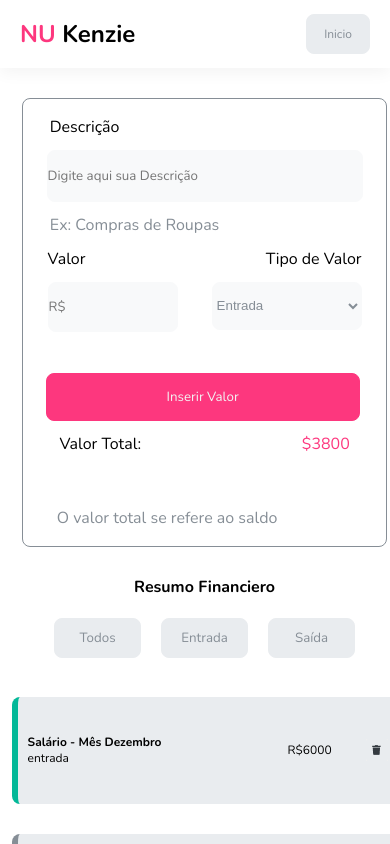
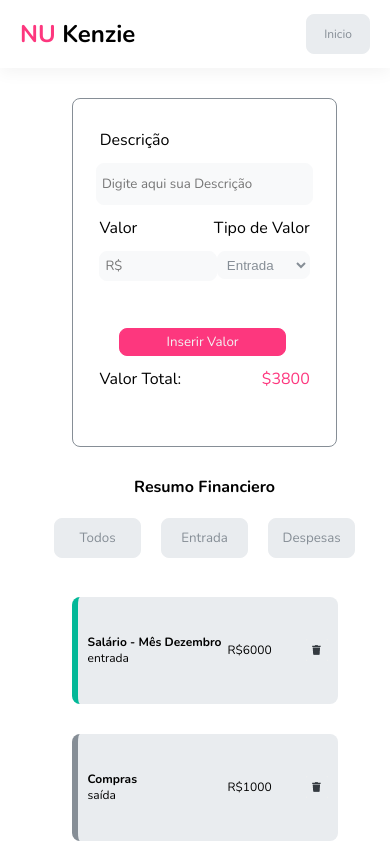
Before and after one commit to Kenzie-Academy-Brasil-Developers/react-entrega-s1-template-nu-kenzie-juorlando, a React (Create React App) app: page / in a window 390 px wide. Both pictures are taken after a click on the button "Iniciar". Shown: the top 844 px of the page. Built offline with nearby package versions, Linux system fonts and the light colour scheme.

Commit message:
Correções

```diff
--- a/src/components/HomeForm/index.jsx
+++ b/src/components/HomeForm/index.jsx
@@ -58,7 +58,7 @@ export const Form = ({ listAll, tipyList, addCard, removeCard }) => {
         />
         <select
           className="select"
-          defaultValue={formCard.tipo}
+          value={formCard.tipo}
           onChange={(event) =>
             setFormCard({ ...formCard, tipo: event.target.value })
           }
--- a/src/components/TipyValue/index.jsx
+++ b/src/components/TipyValue/index.jsx
@@ -33,7 +33,7 @@ export const TypeValue = ({
             key={tipyList[1].value}
             onClick={() => setFilter(tipyList[1].value)}
           >
-            {tipyList[1].label}
+            Despesas
           </button>
         </a>
       </ul>
--- a/src/stylles/form.css
+++ b/src/stylles/form.css
@@ -18,6 +18,7 @@
   border: solid 1px #f8f9fa;
   border-radius: 8px;
   color: #868e96;
+  padding-left: 5px;
 }
 
 .description {
@@ -49,6 +50,7 @@
   border: solid 1px #f8f9fa;
   border-radius: 8px;
   color: #868e96;
+  padding-left: 5px;
 }
 
 .select {
@@ -58,6 +60,7 @@
   border: solid 1px #f8f9fa;
   border-radius: 8px;
   color: #868e96;
+  padding-left: 5px;
 }
 
 .option {
@@ -91,7 +94,7 @@
 
 .div-valor-total {
   width: 363px;
-  height: 96px;
+  height: 70px;
   display: flex;
   flex-direction: column;
   justify-content: center;
@@ -112,6 +115,154 @@
 .valor-total-text {
   color: #868e96;
   padding-right: 75px;
+}
+
+@media (max-width: 900px) {
+  .container {
+    width: 100%;
+    max-width: 1100px;
+    margin: 0 auto;
+  }
+
+  .form {
+    width: 263px;
+    height: 347px;
+  }
+
+  .description-exemple {
+    display: none;
+  }
+
+  .description {
+    padding-left: 100px;
+    padding-top: 30px;
+  }
+
+  .input-name {
+    width: 80%;
+    height: 50px;
+  }
+
+  .div-title-input-select {
+    width: 80%;
+  }
+
+  .div-input-select {
+    width: 80%;
+    height: 79px;
+  }
+
+  .input-valor {
+    width: 60%;
+    height: 28px;
+  }
+
+  .select {
+    width: 50%;
+    height: 28px;
+  }
+
+  .option {
+    width: 50%;
+    height: 28px;
+  }
+
+  .div-button {
+    width: 80%;
+  }
+
+  .button-submit {
+    width: 80%;
+    height: 28px;
+  }
+
+  .div-valor-total {
+    width: 100%;
+    height: 96px;
+  }
+
+  .div-valor-total-title {
+    width: 80%;
+    height: 100%;
+  }
+
+  .valor-total-text {
+    display: none;
+  }
+}
+
+@media (max-width: 450px) {
+  .container {
+    width: 100%;
+    max-width: 1100px;
+    margin: 0 auto;
+  }
+
+  .form {
+    width: 263px;
+    height: 347px;
+  }
+
+  .description-exemple {
+    display: none;
+  }
+
+  .description {
+    padding-left: 100px;
+    padding-top: 30px;
+  }
+
+  .input-name {
+    width: 80%;
+    height: 50px;
+  }
+
+  .div-title-input-select {
+    width: 80%;
+  }
+
+  .div-input-select {
+    width: 80%;
+    height: 79px;
+  }
+
+  .input-valor {
+    width: 60%;
+    height: 28px;
+  }
+
+  .select {
+    width: 50%;
+    height: 28px;
+  }
+
+  .option {
+    width: 50%;
+    height: 28px;
+  }
+
+  .div-button {
+    width: 80%;
+  }
+
+  .button-submit {
+    width: 80%;
+    height: 28px;
+  }
+
+  .div-valor-total {
+    width: 100%;
+    height: 96px;
+  }
+
+  .div-valor-total-title {
+    width: 80%;
+    height: 100%;
+  }
+
+  .valor-total-text {
+    display: none;
+  }
 }
 
 @media (max-width: 350px) {
--- a/src/stylles/grid.css
+++ b/src/stylles/grid.css
@@ -1,6 +1,6 @@
 .container {
   padding: 0.6rem;
   width: 100%;
-  max-width: 1100px;
+  max-width: 1400px;
   margin: 0 auto;
 }
--- a/src/stylles/list.css
+++ b/src/stylles/list.css
@@ -26,7 +26,7 @@
     align-items: center;
   }
   .li-card {
-    width: 360px;
+    width: 260px;
     height: 87px;
   }
 }
@@ -38,7 +38,7 @@
     align-items: center;
   }
   .li-card {
-    width: 360px;
+    width: 240px;
     height: 87px;
   }
 }
```
